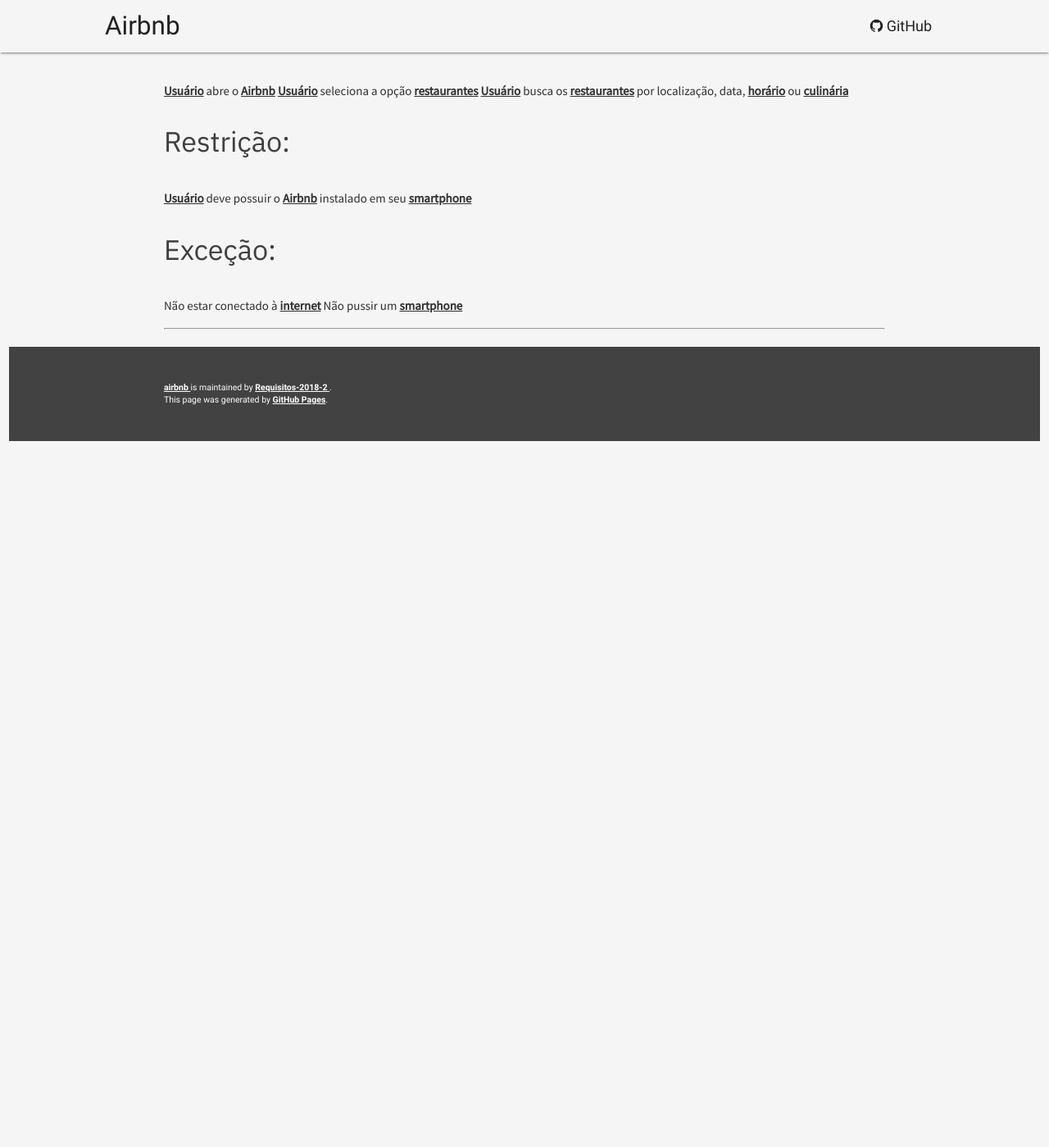
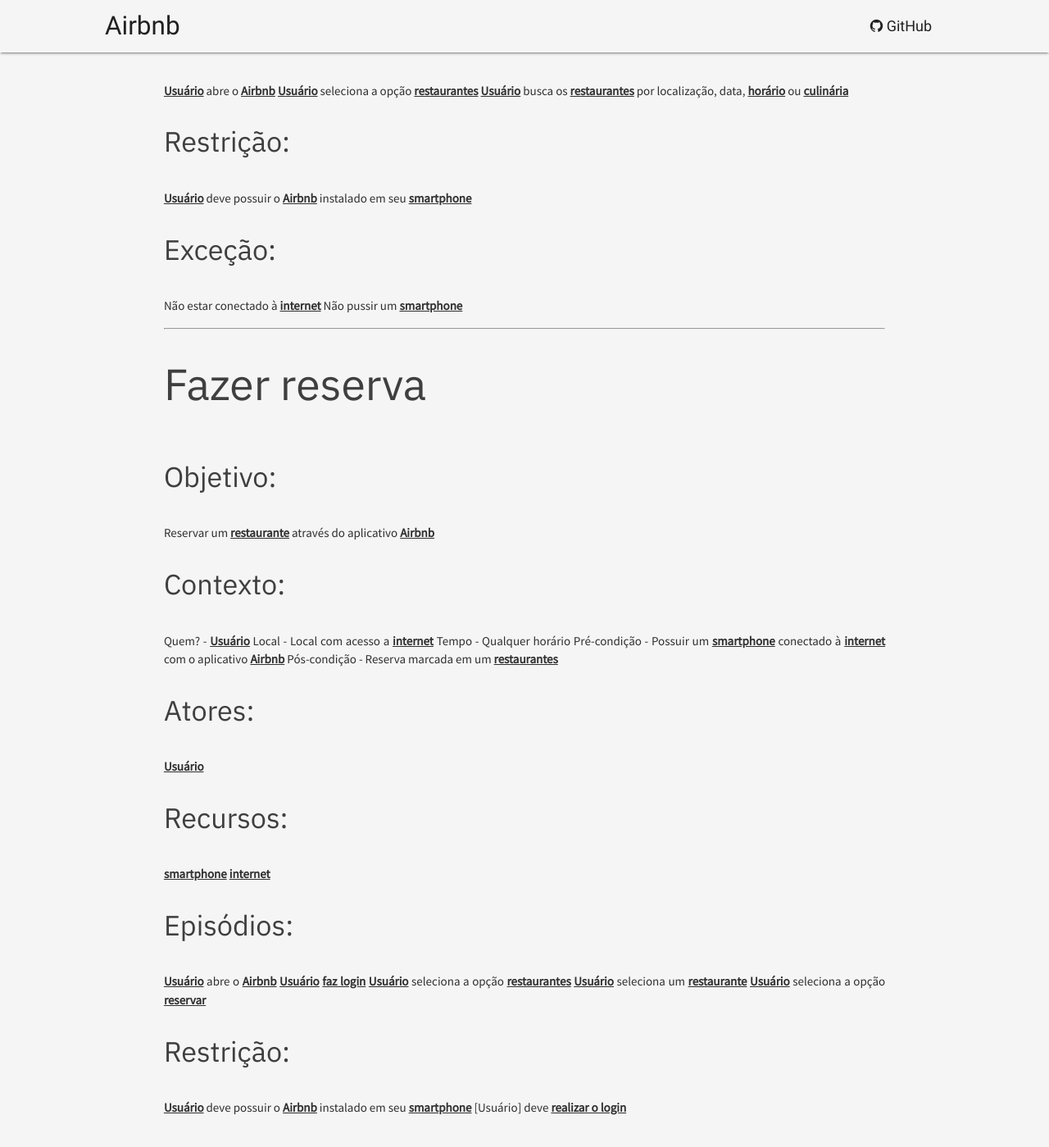
Before and after one commit to Requisitos-2018-2/airbnb, a Jekyll site: the page built from modelagem/lexicos_cenarios/cen_restaurantes.md, in a window 1280 px wide and 1400 px high, scrolled down 791 px. Shown: the whole window at 82% size. Built offline with Jekyll 4.4.1, drawn with Linux system fonts in a browser that asks for light colours; our own code applies the rules of GitHub Pages for plain Markdown files; before the commit the page ends 1349 px from its top, so only the background shows below that; some of the changed text lies outside the part shown.

Commit message:
Add scenario of restaurant reservation

```diff
--- a/modelagem/lexicos_cenarios/cen_restaurantes.md
+++ b/modelagem/lexicos_cenarios/cen_restaurantes.md
@@ -7,7 +7,7 @@
 **Quem?** - [Usuário](lex_geral.md#USUARIO)
 **Local** - Local com acesso a [internet](lex_geral.md#INTERNET)
 **Tempo** - Qualquer horário
-**Pré-condição** - Possuir um [smartphone](lex_geral.md#SMARTPHONE) conoectado à [internet](lex_geral.md#INTERNET) com o aplicativo [Airbnb](lex_geral.md#AIRBNB)
+**Pré-condição** - Possuir um [smartphone](lex_geral.md#SMARTPHONE) conectado à [internet](lex_geral.md#INTERNET) com o aplicativo [Airbnb](lex_geral.md#AIRBNB)
 **Pós-condição** - Lista de [restaurantes](lex_geral.md#RESTAURANTE)
 #### Atores:
 [Usuário](lex_geral.md#USUARIO)
@@ -25,3 +25,31 @@
 Não pussir um [smartphone](lex_geral.md#SMARTPHONE)
 
 ***
+## Fazer reserva<a name="FAZER-RESERVA"></a>
+#### Objetivo:
+Reservar um [restaurante](lex_restaurantes.md#RESTAURANTE) através do aplicativo [Airbnb](lex_geral.md#AIRBNB)
+#### Contexto:
+**Quem?** - [Usuário](lex_geral.md#USUARIO)
+**Local** - Local com acesso a [internet](lex_geral.md#INTERNET)
+**Tempo** - Qualquer horário
+**Pré-condição** - Possuir um [smartphone](lex_geral.md#SMARTPHONE) conectado à [internet](lex_geral.md#INTERNET) com o aplicativo [Airbnb](lex_geral.md#AIRBNB)
+**Pós-condição** - Reserva marcada em um [restaurantes](lex_geral.md#RESTAURANTE)
+#### Atores:
+[Usuário](lex_geral.md#USUARIO)
+#### Recursos:
+[smartphone](lex_geral.md#SMARTPHONE)
+[internet](lex_geral.md#INTERNET)
+#### Episódios:
+[Usuário](lex_geral.md#USUARIO) abre o [Airbnb](lex_geral.md#AIRBNB)
+[Usuário](lex_geral.md#USUARIO) [faz login](cen_geral.md#FAZ-LOGIN)
+[Usuário](lex_geral.md#USUARIO) seleciona a opção [restaurantes](lex_geral.md#RESTAURANTE)
+[Usuário](lex_geral.md#USUARIO) seleciona um [restaurante](lex_geral.md#RESTAURANTE)
+[Usuário](lex_geral.md#USUARIO) seleciona a opção [reservar](lex_geral.md#RESERVAR)
+#### Restrição:
+[Usuário](lex_geral.md#USUARIO) deve possuir o [Airbnb](lex_geral.dm#AIRBNB) instalado em seu [smartphone](lex_geral#SMARTPHONE)
+[Usuário] deve [realizar o login](cen_geral.md#FAZ-LOGIN)
+#### Exceção:
+Não estar conectado à [internet](lex_geral.md#INTERNET)
+Não pussir um [smartphone](lex_geral.md#SMARTPHONE)
+
+***
```
Also changed, not shown: modelagem/lexicos_cenarios/lex_restaurantes.md (+1 -1 lines).
